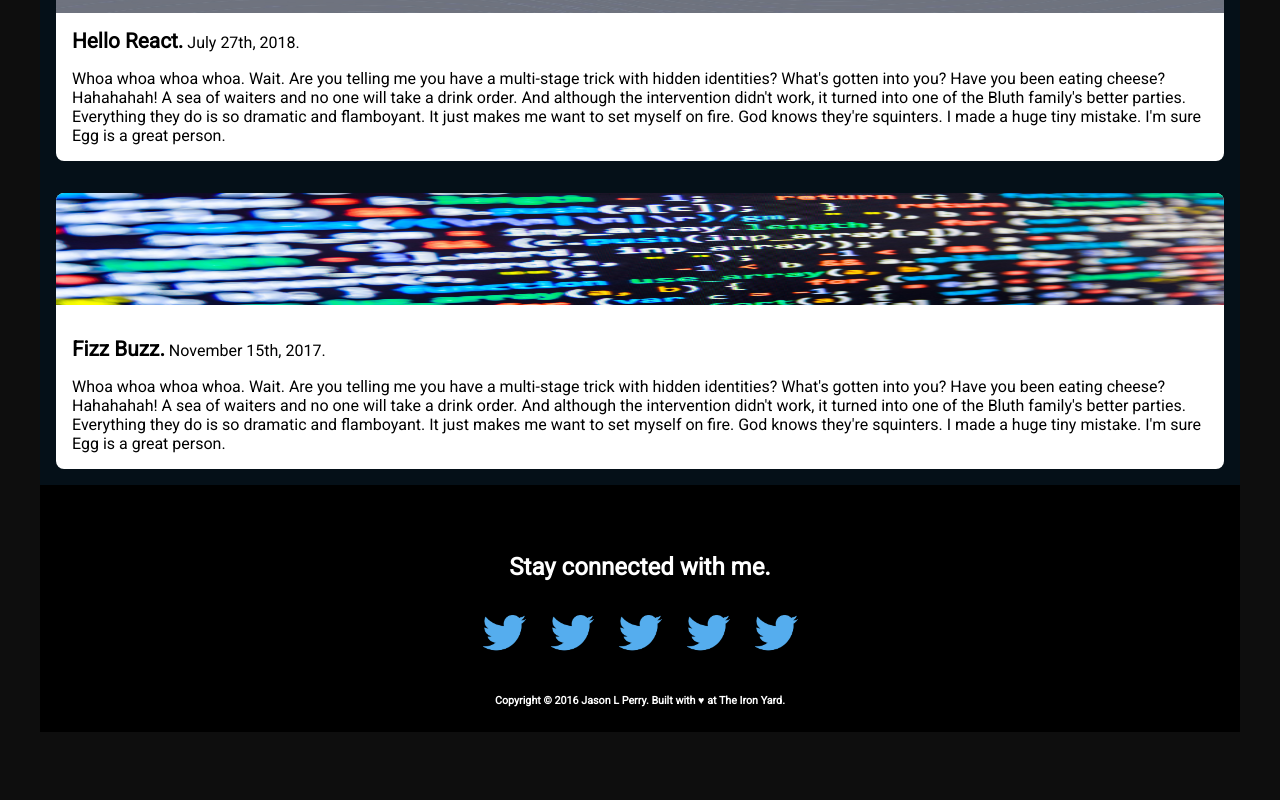
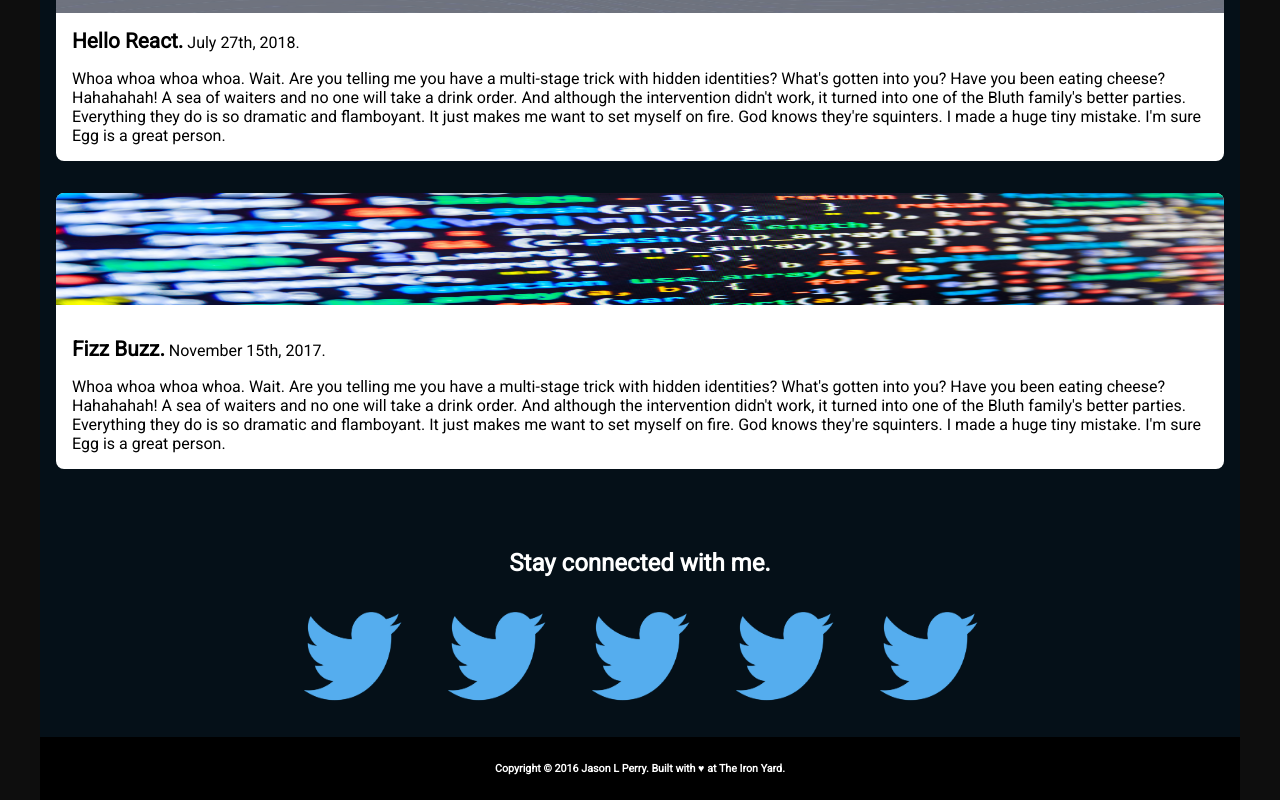
Before and after one commit to DRibeiro1124/weekend-portfolio, a website: page public/index.html in a window 1280 px wide. Shown: the part 675-1475 px from the top of the page. Before the commit the page ends 1407 px from the top, so only its background shows below. Drawn offline with Linux system fonts and the light colour scheme.

Commit message:
added twitter logo

```diff
--- a/public/index.html
+++ b/public/index.html
@@ -62,12 +62,14 @@
 
 
     <div class="element-five">
-      <h2>Stay connected with me.</h2>
-      <img src="./images/twitter-logo.png" alt="Twitter">
-      <img src="./images/twitter-logo.png" alt="Twitter">
-      <img src="./images/twitter-logo.png" alt="Twitter">
-      <img src="./images/twitter-logo.png" alt="Twitter">
-      <img src="./images/twitter-logo.png" alt="Twitter">
+      <span class="element-five-text">Stay connected with me.</span>
+      <div class="twitter-logo">
+        <img src="./images/twitter-logo.png" alt="Twitter">
+        <img src="./images/twitter-logo.png" alt="Twitter">
+        <img src="./images/twitter-logo.png" alt="Twitter">
+        <img src="./images/twitter-logo.png" alt="Twitter">
+        <img src="./images/twitter-logo.png" alt="Twitter">
+    </div>
     </div>
 
     <div class="footer">
--- a/public/screen.css
+++ b/public/screen.css
@@ -80,11 +80,6 @@ flex: 1;
 
 }
 
-/* .sites img {
-  padding: 2em;
-  flex: 1;
-} */
-
 .element-three {
  display: flex;
  flex-direction: column;
@@ -132,16 +127,34 @@ flex: 1;
   font-size: 130%;
 }
 
+.element-five-text {
+  color: #fff;
+  font-size: 1.5em;
+  font-weight: bold;
+}
+
  .element-five {
-   text-align: center;
-   background-color: black;
-   color: white;
-   padding-top: 3em;
+   display: flex;
+   flex-wrap: wrap;
+   flex-direction: column;
+   align-items: center;
+   padding: 4em 0 0 0;
  }
 
- .element-five img {
-   height: 4em;
-   width: 4em;
+ .twitter-logo {
+   display: flex;
+   align-items: flex-start;
+   flex-wrap: nowrap;
+   /* flex-wrap: wrap; */
+   /* padding: 3em; */
+   height: 10em;
+   width: 60%;
+ }
+
+ .twitter-logo img {
+   /* border: 1px solid red; */
+   width: 20%;
+   height: 100%;
  }
 
  .footer {
```
